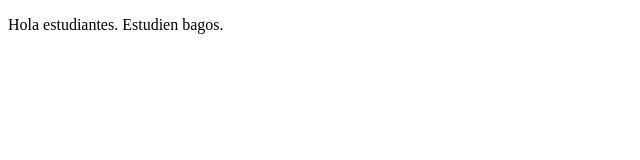
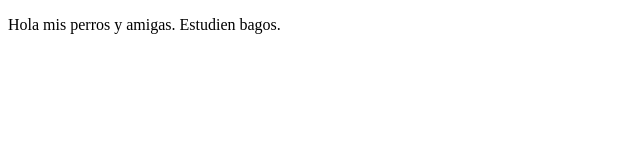
Before and after one commit to Miguelcafe/proyectoDemoCursoPrework, a plain HTML site: page index.html in a window 1280 px wide. Shown: the full height of the page, 0-640 px from the left. Drawn offline with Linux system fonts and the light colour scheme.

Commit message:
Cambios agregados al saludo

```diff
--- a/index.html
+++ b/index.html
@@ -8,7 +8,7 @@
 </head>
 <body>
 
-    <p>Hola estudiantes. Estudien bagos.</p>
+    <p>Hola mis perros y amigas. Estudien bagos.</p>
 
 </body>
 </html>
```
